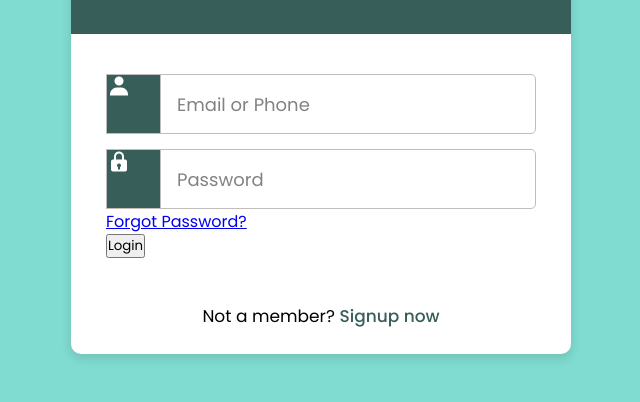
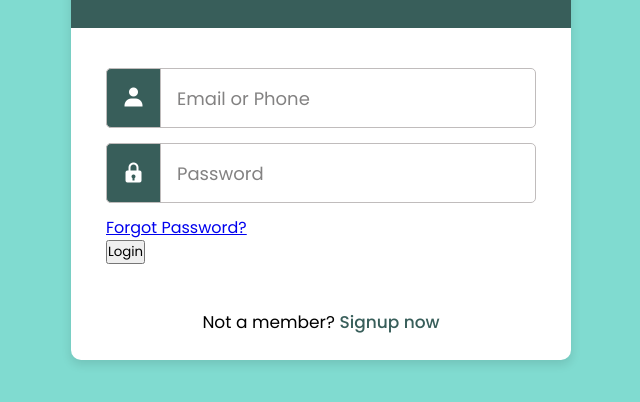
Before and after one commit to MedalLeink/Login_Form, a plain HTML site: page index.html in a window 1280 px wide. Shown: the part 266-668 px from the top of the page, without its empty margins (319-959 px from the left). Drawn offline with nearby package versions, Linux system fonts and the light colour scheme.

Commit message:
more styling added

```diff
--- a/styles.css
+++ b/styles.css
@@ -76,7 +76,15 @@ form .row input::placeholder {
     font-weight: 500;
     /* padding-left: 0px; */
     border: 1px solid rgb(192, 188, 188);
+    border-radius: 5px 0 0 5px;
+    display: flex;
+    align-items: center;
+    justify-content: center;
     cursor: pointer;
+}
+
+.container form .password {
+    margin-top: 12px;
 }
 
 form .button_row input:hover {
@@ -100,3 +108,7 @@ form .button_row input:hover {
     text-decoration: none;
     font-weight: 500;
 }
+
+form .signup a:hover {
+    text-decoration: underline;
+}
```
